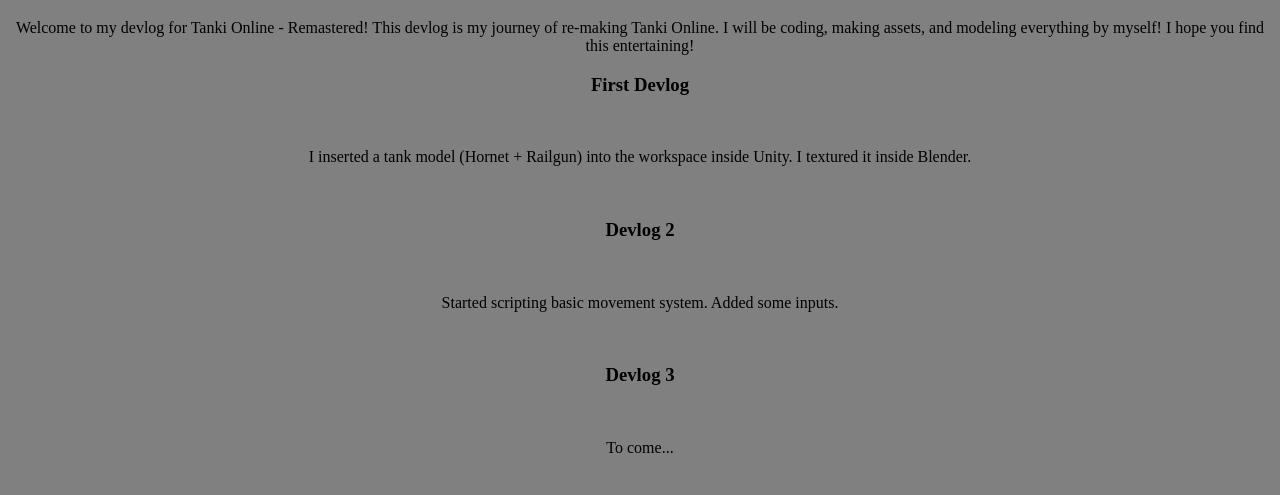
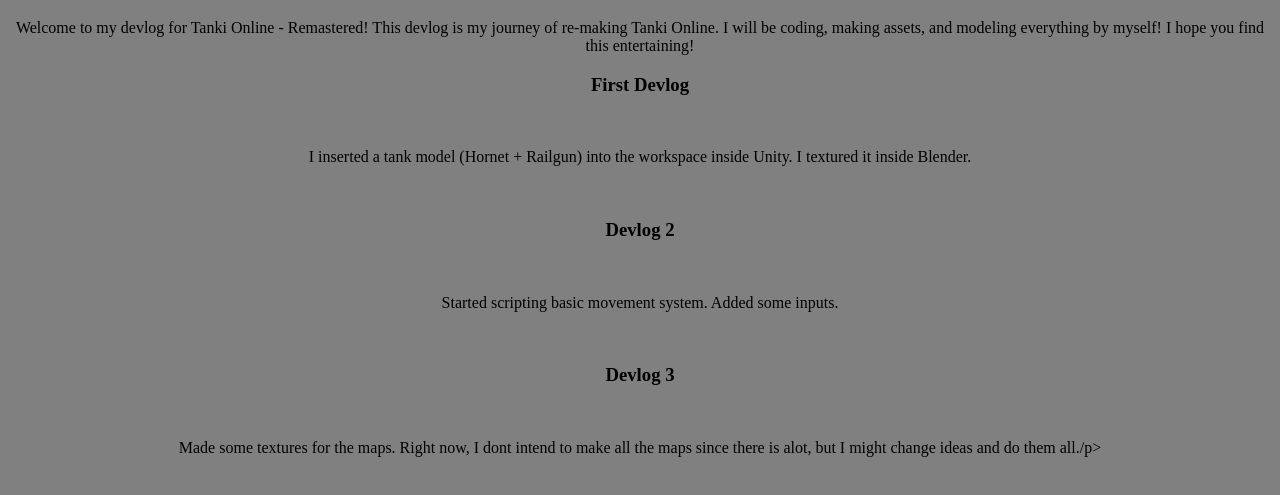
Before and after one commit to KoKrush/TankiOnlineDevlog, a plain HTML site: page index.html in a window 1280 px wide. Shown: the part 61-556 px from the top of the page. Drawn offline with Linux system fonts and the light colour scheme.

Commit message:
Update index.html

```diff
--- a/index.html
+++ b/index.html
@@ -29,7 +29,7 @@
  <br>
  <h3>Devlog 3</h3>
  <br>
- <p>To come...</p>
+ <p>Made some textures for the maps. Right now, I dont intend to make all the maps since there is alot, but I might change ideas and do them all./p>
 
 </body>
 
```
